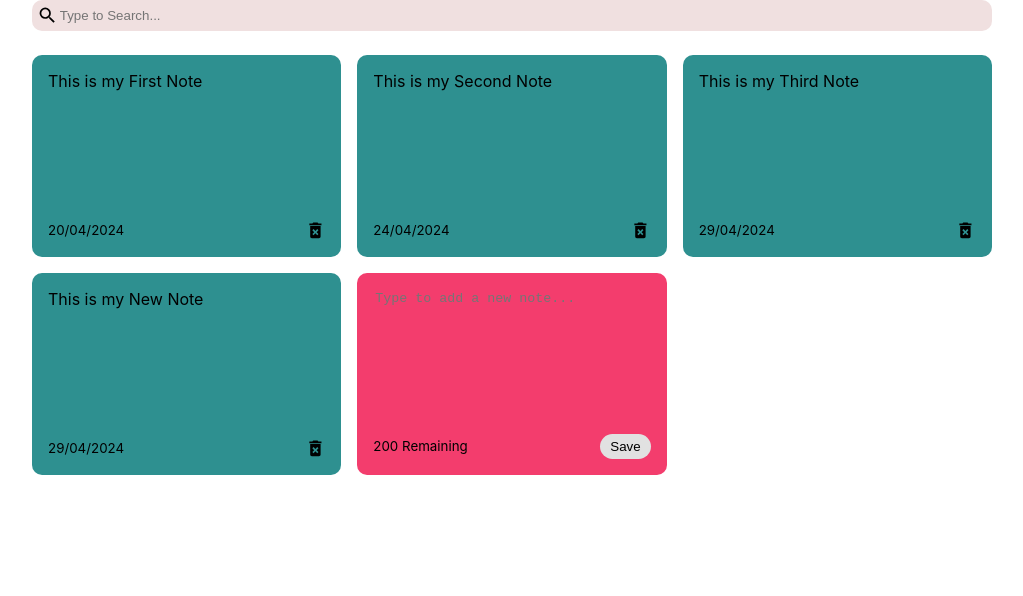
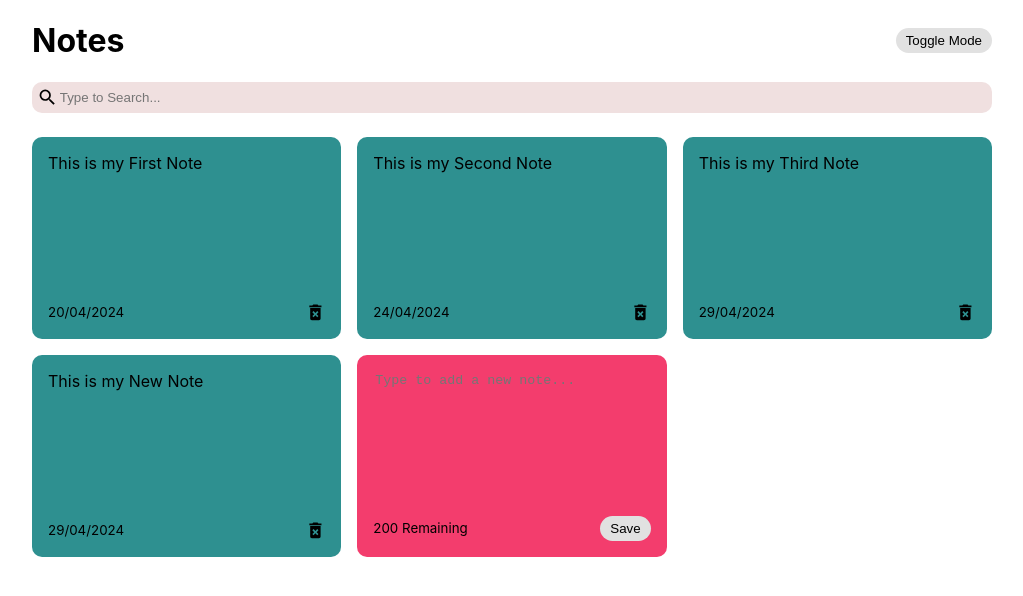
Before and after one commit to UjjawalChoudhary912/Notes-App-Using-React, a React (Create React App) app in the folder notes-app/: page / in a window 1280 px wide. Shown: the top 596 px of the page, without its empty margins (128-1151 px from the left). Built offline with nearby package versions, Linux system fonts and the light colour scheme.

Commit message:
Header is set with heading and toggle button

```diff
--- a/notes-app/src/App.js
+++ b/notes-app/src/App.js
@@ -2,6 +2,7 @@
 import {nanoid} from 'nanoid';
 import NotesList from "./components/NotesList";
 import Search from "./components/Search";
+import Header from "./components/Header";
 
 
 const App = () => {
@@ -30,6 +31,8 @@
 
      const [searchText, setSearchText] = useState('');
 
+     const [darkMode, setDarkMode] = useState(false);
+
      const addNote = (text) =>{
         const date = new Date();
         const newNote ={
@@ -48,13 +51,16 @@
     }
 
   return (
-    <div className="container">
+    <div className={`${darkMode && 'dark-mode'}`}>
+      <div className="container">
+      <Header handleToggleDarkMode={setDarkMode}/>
       <Search handleSearchNote={setSearchText}/>
       <NotesList notes={notes.filter((note) => note.text.toLowerCase().includes(searchText))}
       handleAddNote={addNote}
       handleDeleteNote ={deleteNote}
       />
     </div>
+    </div>
   )
 }
 
--- /dev/null
+++ b/notes-app/src/components/Header.js
@@ -0,0 +1,15 @@
+import React from 'react'
+
+const Header = ({ handleToggleDarkMode }) => {
+  return (
+    <div className='header'>
+        <h1>Notes</h1>
+        <button onClick={() => handleToggleDarkMode((previousDarkMode) => !previousDarkMode)
+        }
+        className='save'> Toggle Mode</button>
+
+    </div>
+  )
+}
+
+export default Header;
--- a/notes-app/src/index.css
+++ b/notes-app/src/index.css
@@ -27,6 +27,21 @@
       grid-template-columns: repeat(auto-fit, minmax(250px, 1fr));
     }
 
+    /* css for header */
+    .header{
+      display: flex;
+      align-items: center;
+      justify-content: space-between;
+    }
+
+    .dark-mode {
+      background-color: black;
+      min-height: 100vh;
+    }
+
+    .dark-mode h1{
+      color: white;
+    }
 /* css for new note */
 .note.new{
   background-color: rgb(243, 61, 109);
```
